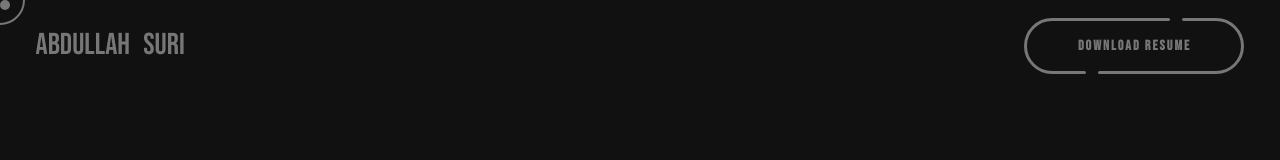
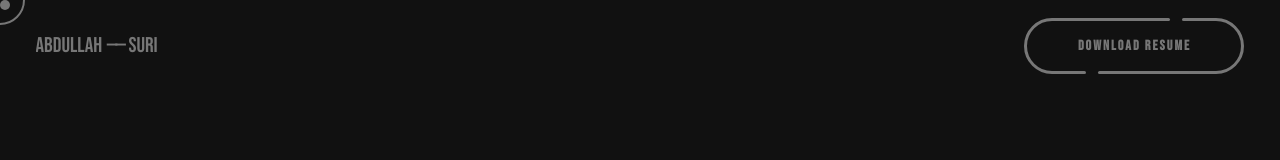
Before and after one commit to Abullah02/abdullah-portfolio-2024, a Vue app: page / in a window 1280 px wide. Shown: the top 160 px of the page. Built offline with nearby package versions, Linux system fonts and the light colour scheme.

Commit message:
header logo animaton enhancement

```diff
--- a/src/pages/Home.vue
+++ b/src/pages/Home.vue
@@ -34,11 +34,15 @@
   <div>
     <!-- <Header /> -->
     <section ref="header" class="flex items-center justify-between px-16 sm:pt-8 pt-[6rem] sm:mb-0 mb-[24rem]">
-      <div class="flex items-center sm:text-[3.4rem] text-[26px] abdullah-logo">
-        <span class="abudllah inline-block relative overflow-hidden transition-all duration-200 hover-target">Abdullah</span>
-        <span class="w-6 clear-space"></span>
-        <span class="bullet hover-target">&#8226</span>
-        <span class="transition-all duration-200 hover-target">Suri</span>
+      <!-- <div class="flex items-center sm:text-[2.4rem] text-[26px] abdullah-logo">
+        <span class="abudllah block relative overflow-hidden transition-all duration-200 hover-target">Abdullah</span>
+        <span class="block tracking-[-2px] px-2 logo-dash">——</span>
+        <span class="block transition-all duration-200 hover-target">Suri</span>
+      </div> -->
+      <div id="logo-element" class="flex items-center sm:text-[2.4rem] text-[26px] abdullah-logo">
+        <span ref="logoRight" class="abudllah block relative overflow-hidden transi hover-target">Abdullah</span>
+        <span ref="dashSeperator" class="block tracking-[-2px] px-2 logo-dash hover-target">——</span>
+        <span ref="logoLeft" class="block  hover-target">Suri</span>
       </div>
       <div>
         <div class="button-container">
@@ -276,7 +280,47 @@ export default {
   },
   methods: {
     scaleDash() {
-      // Animate dash
+      const logoDash = document.querySelector("#logo-element");
+
+      // Hover animation
+      logoDash?.addEventListener("mouseenter", () => {
+        gsap.fromTo(
+          this.$refs.dashSeperator,
+          { scaleX: 1 },  // Initial state
+          { scaleX: 2, duration: 0.5 } // End state
+        );
+        gsap.fromTo(
+          this.$refs.logoRight,
+          {x: 0},
+          {x: -10, duration: 0.5}
+        );
+        gsap.fromTo(
+          this.$refs.logoLeft,
+          {x: 0},
+          {x: 10, duration: 0.5}
+        )
+      });
+
+      // Reset animation on mouse leave
+      logoDash?.addEventListener("mouseleave", () => {
+        gsap.fromTo(
+          this.$refs.dashSeperator,
+          { scaleX: 2 },  // Current state
+          { scaleX: 1, duration: 0.5 } // Reset to original state
+        );
+        gsap.fromTo(
+          this.$refs.logoRight,
+          {x: -10},
+          {x: 0, duration: 0.5}
+        );
+        gsap.fromTo(
+          this.$refs.logoLeft,
+          {x: 10},
+          {x: 0, duration: 0.5}
+        )
+      });
+
+      // Overflow Show Hide
       gsap.fromTo(
         this.$refs.initialHeagingHide,
         { overflow: 'hidden' },
@@ -678,40 +722,6 @@ export default {
 </script>
 
 <style scoped>
-.clear-space {
-  visibility: visible;
-}
-.abdullah-logo:hover .clear-space {
-  visibility: hidden;
-  width: 0;
-}
-.bullet {
-  visibility: hidden;
-  width: 0;
-  transition: all 0.6s cubic-bezier(0.075,0.82,0.165,1);
-  transform: translateX(100%) scale(0);
-}
-.abdullah-logo:hover .bullet {
-  width: 13px;
-  visibility: visible;
-  transition: all 0.6s cubic-bezier(0.075,0.82,0.165,1);
-  transform: translateX(20%) scale(1);
-}
-.abdullah-logo::after {
-  background-color: #fff;
-  border-radius: 50%;
-  content: "";
-  height: 7rem;
-  position: absolute;
-  -webkit-transform: translateY(-100%) scale(0);
-  transform: translateY(-100%) scale(0);
-  transition: all 0.6s cubic-bezier(0.075,0.82,0.165,1);
-  width: 7rem !important;
-}
-
-.abudllah:hover.abudllah::after {
-  transform: translateY(-100%) scale(1);
-}
 
 .section {
   height: 100vh;
```
